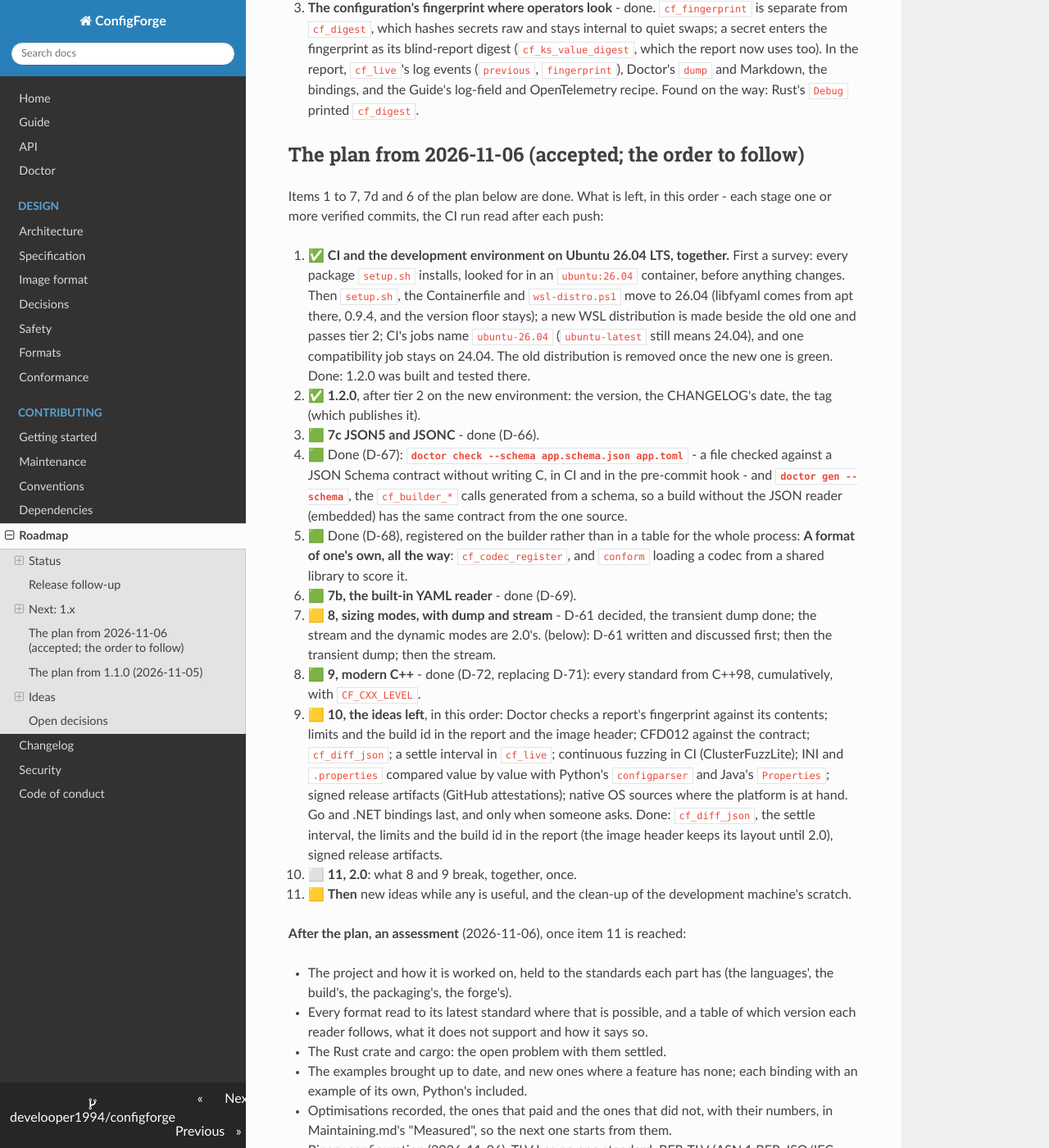
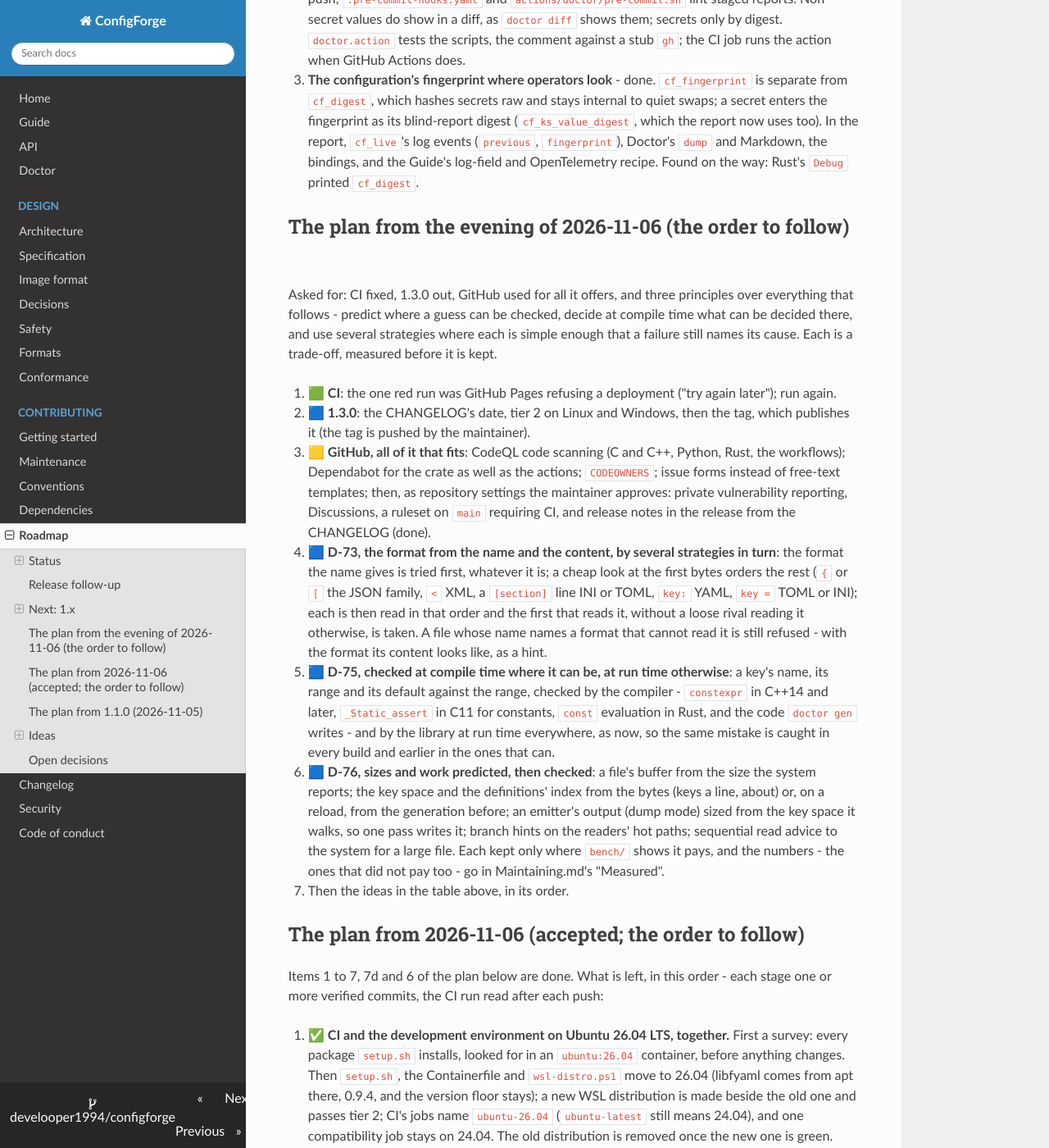
Before and after one commit to develooper1994/configforge, an MkDocs documentation site: the page built from docs/Roadmap.md, in a window 1280 px wide and 1400 px high, scrolled down 3616 px. Shown: the whole window at 82% size. Built offline with MkDocs 1.6.1, drawn with Linux system fonts in a browser that asks for light colours; some of the changed text lies outside the part shown.

Commit message:
The evening's plan; CodeQL, Dependabot for the crate, CODEOWNERS
The Roadmap's plan for what was asked on the evening of 2026-11-06: CI,
1.3.0, GitHub used for all it offers that fits, and three principles -
predict where a guess can be checked (D-76), decide at compile time what
can be decided there (D-75), several simple strategies in turn (D-73,
rewritten: the name's format first, then a look at the first bytes to
order the candidates, then reading to decide).

CodeQL scans the C and C++ code, the Python and Rust bindings and the
workflows, without a second build; Dependabot watches the Rust crate's
build dependency as well as the actions; CODEOWNERS names the reviewer.

```diff
--- a/docs/Roadmap.md
+++ b/docs/Roadmap.md
@@ -43,7 +43,7 @@ beside what is not.
 | 🟩 | `cf_diff_json`, the settle interval, limits in the report | CHANGELOG 1.3.0 |
 | 🟩 | Signed release artifacts (attestations) | release.yml |
 | 🟩 | Python examples; a table of format versions | examples/python, Formats.md |
-| 🟦 | The format told from the content when the name says nothing | D-73 |
+| 🟦 | The format from the name, then the content, by several strategies | D-73 |
 | 🟩 | One `define`, the type given or inferred: C, C11, C++, Python, Rust | D-74 |
 | 🟦 | 1.3.0 released | CHANGELOG |
 | ⬜ | Doctor checks a report's fingerprint against its contents | plan item 9 |
@@ -56,7 +56,9 @@ beside what is not.
 | ⬜ | Converting between formats | assessment |
 | ⬜ | Code for each binding from a contract | assessment |
 | ⬜ | 2.0: what the sizing modes break, once | plan item 10 |
-| ⬜ | Sizes predicted, then checked: a file's buffer and the key space sized from the file | Ideas |
+| 🟦 | Sizes and work predicted, then checked | D-76, plan of the evening |
+| 🟦 | Checks at compile time where they can be, at run time always | D-75, plan of the evening |
+| 🟨 | GitHub used for all it offers that fits | plan of the evening |
 
 ## Release follow-up
 
@@ -157,6 +159,49 @@ Guide and API reference say what it does.
    (`previous`, `fingerprint`), Doctor's `dump` and Markdown, the
    bindings, and the Guide's log-field and OpenTelemetry recipe.
    Found on the way: Rust's `Debug` printed `cf_digest`.
+
+## The plan from the evening of 2026-11-06 (the order to follow)
+
+Asked for: CI fixed, 1.3.0 out, GitHub used for all it offers, and
+three principles over everything that follows - predict where a guess
+can be checked, decide at compile time what can be decided there, and
+use several strategies where each is simple enough that a failure still
+names its cause. Each is a trade-off, measured before it is kept.
+
+1. 🟩 **CI**: the one red run was GitHub Pages refusing a deployment
+   ("try again later"); run again.
+2. 🟦 **1.3.0**: the CHANGELOG's date, tier 2 on Linux and Windows, then
+   the tag, which publishes it (the tag is pushed by the maintainer).
+3. 🟨 **GitHub, all of it that fits**: CodeQL code scanning (C and C++,
+   Python, Rust, the workflows); Dependabot for the crate as well as the
+   actions; `CODEOWNERS`; issue forms instead of free-text templates;
+   then, as repository settings the maintainer approves: private
+   vulnerability reporting, Discussions, a ruleset on `main` requiring
+   CI, and release notes in the release from the CHANGELOG (done).
+4. 🟦 **D-73, the format from the name and the content, by several
+   strategies in turn**: the format the name gives is tried first,
+   whatever it is; a cheap look at the first bytes orders the rest
+   (`{` or `[` the JSON family, `<` XML, a `[section]` line INI or TOML,
+   `key:` YAML, `key =` TOML or INI); each is then read in that order and
+   the first that reads it, without a loose rival reading it otherwise,
+   is taken. A file whose name names a format that cannot read it is
+   still refused - with the format its content looks like, as a hint.
+5. 🟦 **D-75, checked at compile time where it can be, at run time
+   otherwise**: a key's name, its range and its default against the
+   range, checked by the compiler - `constexpr` in C++14 and later,
+   `_Static_assert` in C11 for constants, `const` evaluation in Rust,
+   and the code `doctor gen` writes - and by the library at run time
+   everywhere, as now, so the same mistake is caught in every build and
+   earlier in the ones that can.
+6. 🟦 **D-76, sizes and work predicted, then checked**: a file's buffer
+   from the size the system reports; the key space and the definitions'
+   index from the bytes (keys a line, about) or, on a reload, from the
+   generation before; an emitter's output (dump mode) sized from the key
+   space it walks, so one pass writes it; branch hints on the readers'
+   hot paths; sequential read advice to the system for a large file.
+   Each kept only where `bench/` shows it pays, and the numbers - the
+   ones that did not pay too - go in Maintaining.md's "Measured".
+7. Then the ideas in the table above, in its order.
 
 ## The plan from 2026-11-06 (accepted; the order to follow)
 
```
Also changed, not shown: docs/Decisions.md (+28 -22 lines), 3 other files.
